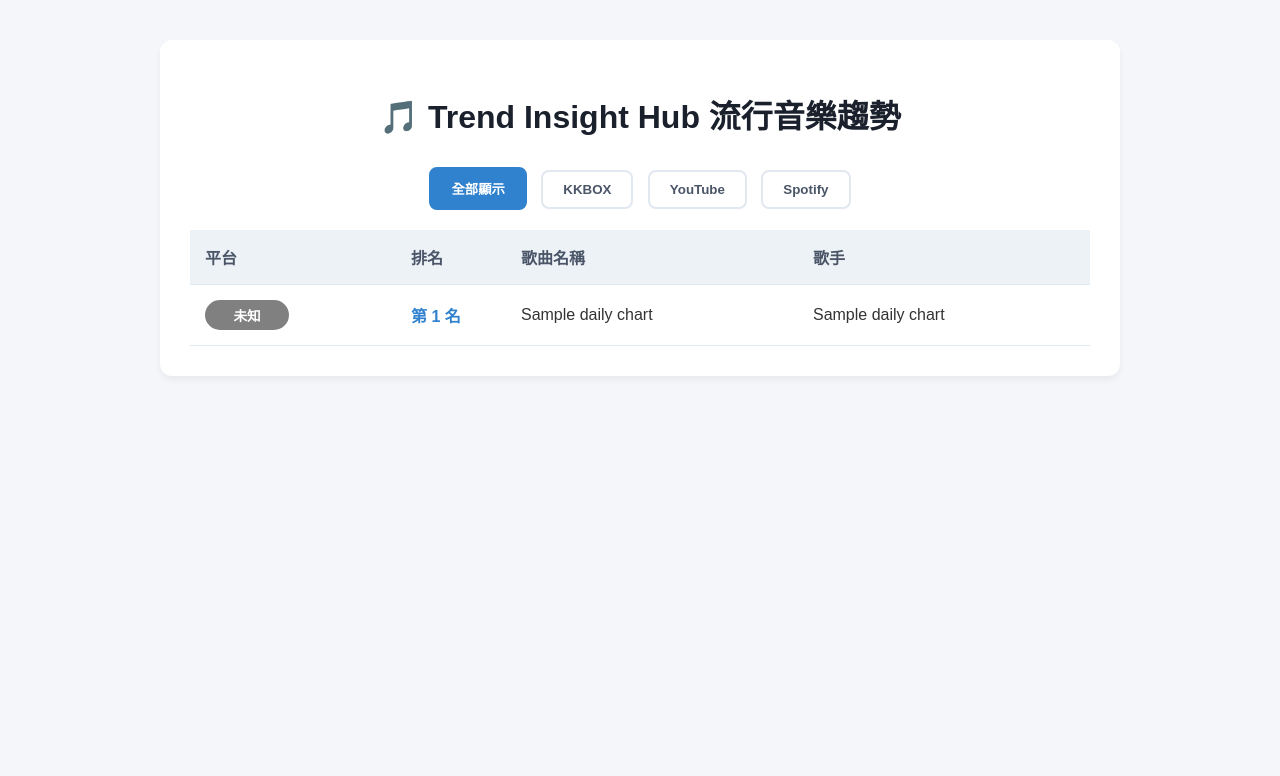
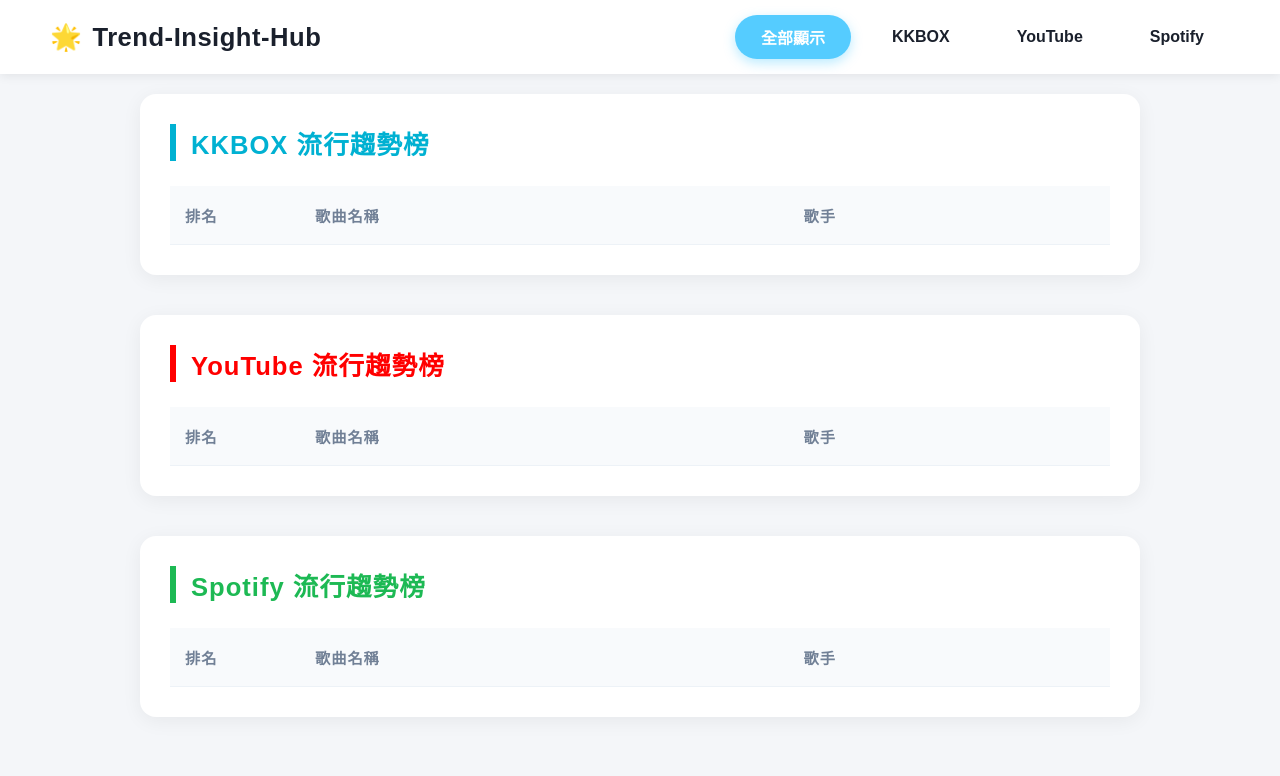
Before and after one commit to pompom-1111/Trend-Insight-Hub, a Flask app: page / in a window 1280 px wide. Shown: the top 776 px of the page. Run offline with Flask 3, Linux system fonts and the light colour scheme; a database or web service that is not in the repository returns one stand-in record (values such as "Sample title"); lists and menus that the app fills with data are empty; some libraries are stand-ins or nearby versions.

Commit message:
feat: 完成 Hololive 風格導覽列與戰情看板 UI，並優化全部顯示頁面

```diff
--- a/templates/index.html
+++ b/templates/index.html
@@ -5,96 +5,149 @@
     <meta name="viewport" content="width=device-width, initial-scale=1.0">
     <title>Trend Insight Hub - 趨勢中心</title>
     <style>
-        body { font-family: 'PingFang TC', sans-serif; background-color: #f4f6f9; margin: 0; padding: 40px 20px; color: #333; }
-        .container { max-width: 900px; margin: 0 auto; background: white; padding: 30px; border-radius: 12px; box-shadow: 0 4px 6px rgba(0,0,0,0.05); }
-        h1 { text-align: center; color: #1a202c; margin-bottom: 30px; }
+        /* === 基礎重置與排版 === */
+        body { font-family: 'PingFang TC', sans-serif; background-color: #f4f6f9; margin: 0; color: #333; }
+        .container { max-width: 1000px; margin: 0 auto; padding: 20px; }
 
-        /* 表格樣式 */
-        table { width: 100%; border-collapse: collapse; margin-top: 20px; }
-        th, td { padding: 15px; text-align: left; border-bottom: 1px solid #e2e8f0; }
-        th { background-color: #edf2f7; color: #4a5568; font-weight: 600; }
-        .rank { font-weight: bold; color: #3182ce; width: 80px; }
+        /* === 頂部導覽列 (Hololive 風格) === */
+        .top-navbar {
+            display: flex; justify-content: space-between; align-items: center;
+            padding: 15px 50px; background-color: #ffffff;
+            box-shadow: 0 2px 10px rgba(0,0,0,0.08); position: sticky; top: 0; z-index: 1000;
+        }
+        .logo-area { display: flex; align-items: center; gap: 10px; font-size: 1.6em; font-weight: 900; color: #1a202c; letter-spacing: 0.5px; }
+        .nav-buttons { display: flex; gap: 15px; }
+        .tab-btn {
+            background-color: transparent; color: #1a202c; border: 2px solid transparent;
+            padding: 8px 24px; border-radius: 50px; font-weight: bold; font-size: 1em;
+            cursor: pointer; transition: all 0.3s ease;
+        }
+        .tab-btn:hover { background-color: #f0f4f8; color: #55ccff; }
+        .tab-btn.active { background-color: #55ccff; color: white; box-shadow: 0 4px 12px rgba(85, 204, 255, 0.4); }
 
-        /* 徽章樣式 */
-        .badge { padding: 5px 12px; border-radius: 20px; font-size: 0.85em; font-weight: bold; color: white; display: inline-block; width: 60px; text-align: center; }
-        .badge-kkbox { background-color: #00C1D5; }
-        .badge-youtube { background-color: #FF0000; }
-        .badge-spotify { background-color: #1DB954; }
+        /* === 全部顯示：現代化分組卡片與表格 === */
+        .platform-group { background: white; padding: 30px; margin-bottom: 40px; border-radius: 16px; box-shadow: 0 4px 20px rgba(0,0,0,0.06); }
+        .platform-title { font-size: 1.6em; font-weight: 900; margin-bottom: 25px; padding-left: 15px; letter-spacing: 1px; }
+        .title-KKBOX { border-left: 6px solid #00B1D2; color: #00B1D2; }
+        .title-YouTube { border-left: 6px solid #FF0000; color: #FF0000; }
+        .title-Spotify { border-left: 6px solid #1DB954; color: #1DB954; }
 
-        /* 按鈕樣式 */
-        .tab-container { text-align: center; margin-bottom: 20px; }
-        .tab-btn {
-            background-color: white; border: 2px solid #e2e8f0; color: #4a5568;
-            padding: 10px 20px; margin: 0 5px; border-radius: 8px; cursor: pointer;
-            font-weight: bold; transition: all 0.2s;
-        }
-        .tab-btn:hover { background-color: #edf2f7; }
-        .tab-btn.active { background-color: #3182ce; color: white; border-color: #3182ce; }
+        .modern-table { width: 100%; border-collapse: separate; border-spacing: 0; }
+        .modern-table th, .modern-table td { padding: 18px 15px; text-align: left; border-bottom: 1px solid #edf2f7; }
+        .modern-table thead th { background-color: #f8fafc; color: #718096; font-size: 0.95em; letter-spacing: 1px; }
+        .modern-table tbody tr:nth-child(even) { background-color: #fcfcfc; }
+        .modern-table tbody tr:hover { background-color: #f0f4f8; transition: background-color 0.2s ease; }
+        .modern-song-title { font-weight: bold; color: #2d3748; font-size: 1.1em; }
+        .modern-artist { color: #718096; }
+
+        /* === 戰情看板版面 === */
+        .dashboard-container { display: none; margin-top: 20px; animation: fadeIn 0.4s ease; }
+        @keyframes fadeIn { from { opacity: 0; transform: translateY(10px); } to { opacity: 1; transform: translateY(0); } }
+        .board-header { padding: 20px; color: white; text-align: center; border-radius: 12px 12px 0 0; font-size: 1.8em; font-weight: bold; letter-spacing: 2px; }
+        .bg-KKBOX { background-color: #00B1D2; }
+        .bg-YouTube { background-color: #FF0000; }
+        .bg-Spotify { background-color: #1DB954; }
+
+        .board-body { display: flex; border-radius: 0 0 12px 12px; overflow: hidden; box-shadow: 0 8px 15px rgba(0,0,0,0.1); }
+        .left-panel { flex: 1; background-color: #1a1a1a; color: white; padding: 30px; }
+        .top-song { display: flex; align-items: center; margin-bottom: 25px; border-bottom: 1px solid rgba(255,255,255,0.1); padding-bottom: 15px; }
+        .rank-circle { width: 50px; height: 50px; border: 2px solid #55ccff; color: #55ccff; border-radius: 50%; display: flex; justify-content: center; align-items: center; font-weight: bold; margin-right: 15px; flex-shrink: 0; }
+        .top-title { font-size: 1.2em; font-weight: bold; margin-bottom: 5px; }
+        .top-artist { font-size: 0.9em; color: #a0aec0; }
+        .right-panel { flex: 1.5; background-color: #ffffff; padding: 30px 40px; }
+        .list-song { display: flex; align-items: center; padding: 15px 0; border-bottom: 1px solid #edf2f7; color: #4a5568; transition: 0.2s; }
+        .list-song:hover { transform: translateX(5px); color: #000; }
+        .list-rank { font-size: 1.4em; font-weight: 900; width: 40px; }
+        .list-info { font-size: 1.1em; font-weight: 600; }
+        .list-info span { font-weight: 400; color: #718096; margin-left: 8px; }
     </style>
 </head>
 <body>
 
-<div class="container">
-    <h1>🎵 Trend Insight Hub 流行音樂趨勢</h1>
-
-    <div class="tab-container">
+    <header class="top-navbar">
+        <div class="logo-area">
+            <span>🌟</span><span>Trend-Insight-Hub</span>
+        </div>
+        <nav class="nav-buttons">
             <button class="tab-btn active" onclick="filterPlatform('All', this)">全部顯示</button>
             <button class="tab-btn" onclick="filterPlatform('KKBOX', this)">KKBOX</button>
             <button class="tab-btn" onclick="filterPlatform('YouTube', this)">YouTube</button>
             <button class="tab-btn" onclick="filterPlatform('Spotify', this)">Spotify</button>
-    </div>
+        </nav>
+    </header>
 
-    <table>
-        <thead>
+    <div class="container">
+        <!-- 視圖 1：全部顯示 (現代化分組卡片) -->
+        <div id="view-All">
+            {% for p in ['KKBOX', 'YouTube', 'Spotify'] %}
+            <div class="platform-group">
+                <div class="platform-title title-{{ p }}">{{ p }} 流行趨勢榜</div>
+                <table class="modern-table">
+                    <thead><tr><th style="width: 100px;">排名</th><th>歌曲名稱</th><th>歌手</th></tr></thead>
+                    <tbody>
+                        {% for song in songs %}
+                            {% if song.platform == p %}
                             <tr>
-                <th>平台</th>
-                <th>排名</th>
-                <th>歌曲名稱</th>
-                <th>歌手</th>
+                                <td class="rank">第 {{ song.rank }} 名</td>
+                                <td class="modern-song-title">{{ song.song_name }}</td>
+                                <td class="modern-artist">{{ song.artist_name }}</td>
                             </tr>
-        </thead>
-        <tbody id="chart-body">
-            {% for song in songs %}
-            <tr class="song-row" data-platform="{{ song.platform }}">
-                <td>
-                    {% if song.platform == 'KKBOX' %}
-                        <span class="badge badge-kkbox">KKBOX</span>
-                    {% elif song.platform == 'YouTube' %}
-                        <span class="badge badge-youtube">YouTube</span>
-                    {% elif song.platform == 'Spotify' %}
-                        <span class="badge badge-spotify">Spotify</span>
-                    {% else %}
-                        <span class="badge" style="background-color:gray;">未知</span>
                             {% endif %}
-                </td>
-                <td class="rank">第 {{ song.rank }} 名</td>
-                <td class="song-title">{{ song.song_name }}</td>
-                <td class="artist">{{ song.artist_name }}</td>
-            </tr>
                         {% endfor %}
                     </tbody>
                 </table>
             </div>
+            {% endfor %}
+        </div>
+
+        <!-- 視圖 2,3,4：單一平台的戰情看板 -->
+        {% for p in ['KKBOX', 'YouTube', 'Spotify'] %}
+        <div id="view-{{ p }}" class="dashboard-container">
+            <div class="board-header bg-{{ p }}"><span class="dynamic-date"></span> {{ p }} 音樂流行排行</div>
+            <div class="board-body">
+                <div class="left-panel">
+                    {% for song in songs %}
+                        {% if song.platform == p and song.rank <= 3 %}
+                        <div class="top-song">
+                            <div class="rank-circle">{% if song.rank == 1 %}1ST{% elif song.rank == 2 %}2nd{% else %}3rd{% endif %}</div>
+                            <div class="top-info"><span class="top-title">{{ song.song_name }}</span><span class="top-artist">{{ song.artist_name }}</span></div>
+                        </div>
+                        {% endif %}
+                    {% endfor %}
+                </div>
+                <div class="right-panel">
+                    {% for song in songs %}
+                        {% if song.platform == p and song.rank > 3 %}
+                        <div class="list-song">
+                            <div class="list-rank">{{ song.rank }}</div>
+                            <div class="list-info">{{ song.song_name }} <span>- {{ song.artist_name }}</span></div>
+                        </div>
+                        {% endif %}
+                    {% endfor %}
+                </div>
+            </div>
+        </div>
+        {% endfor %}
+    </div>
 
 <script>
+    const today = new Date();
+    const dateString = `${today.getMonth() + 1}月${today.getDate()}日`;
+    document.querySelectorAll('.dynamic-date').forEach(el => { el.textContent = dateString; });
+
     function filterPlatform(platform, btnElement) {
-        // 1. 改變按鈕樣式
-        let buttons = document.querySelectorAll('.tab-btn');
-        buttons.forEach(btn => btn.classList.remove('active'));
+        document.querySelectorAll('.tab-btn').forEach(btn => btn.classList.remove('active'));
         btnElement.classList.add('active');
 
-        // 2. 篩選表格列
-        let rows = document.querySelectorAll('.song-row');
-        rows.forEach(row => {
-            let rowPlatform = row.getAttribute('data-platform');
-            if (platform === 'All' || rowPlatform === platform) {
-                row.style.display = '';
+        if (platform === 'All') {
+            document.getElementById('view-All').style.display = 'block';
+            document.querySelectorAll('.dashboard-container').forEach(el => el.style.display = 'none');
         } else {
-                row.style.display = 'none';
+            document.getElementById('view-All').style.display = 'none';
+            document.querySelectorAll('.dashboard-container').forEach(el => el.style.display = 'none');
+            document.getElementById('view-' + platform).style.display = 'block';
         }
-        });
     }
 </script>
-
 </body>
 </html>
```
Lines whose indentation alone changed are shown as unchanged.
